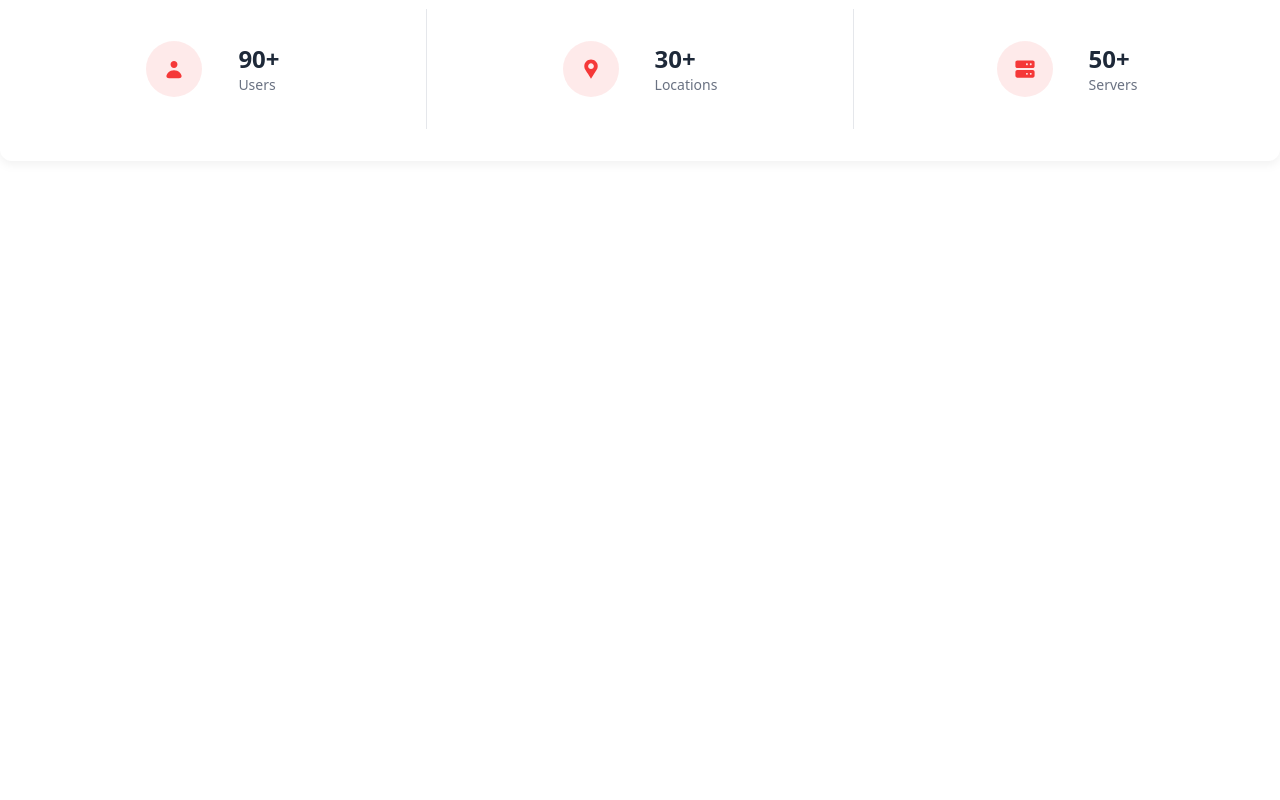
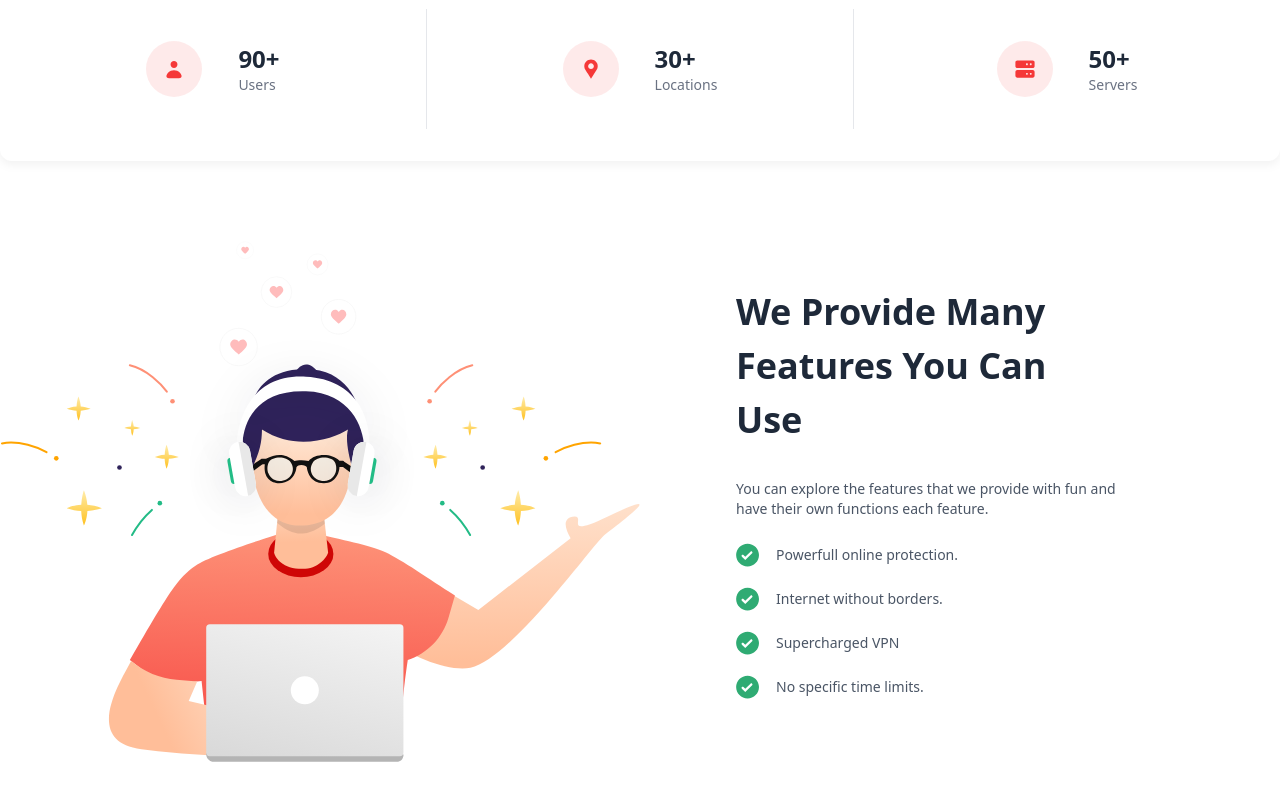
Before and after one commit to merko30/designtocode, a React (Vite) app: page /first in a window 1280 px wide. Shown: the part 680-1480 px from the top of the page. Built offline with nearby package versions, Linux system fonts and the light colour scheme.

Commit message:
feat: features section

```diff
--- /dev/null
+++ b/src/pages/First/Features.jsx
@@ -0,0 +1,35 @@
+const FEATURES = [
+  "Powerfull online protection.",
+  "Internet without borders.",
+  "Supercharged VPN",
+  "No specific time limits.",
+];
+
+const Features = () => (
+  <div className="container flex flex-col md:flex-row items-center text-center md:text-left gap-8 md:gap-0">
+    <img
+      src="/section_2.svg"
+      alt="computer-guy"
+      className="w-full h-auto flex-1 max-w-full md:max-w-1/2"
+    />
+    <div className="flex-1 md:ml-24 max-w-96">
+      <h2 className="text-4xl font-semibold text-gray-800 mb-8 leading-normal">
+        We Provide Many Features You Can Use
+      </h2>
+      <p className="text-gray-600 text-sm mb-6">
+        You can explore the features that we provide with fun and have their own
+        functions each feature.
+      </p>
+      <ul className="w-full flex flex-col pl-20 md:pl-0">
+        {FEATURES.map((feature, index) => (
+          <li key={index} className="flex items-center gap-4 mb-5">
+            <img src="/check.svg" alt="check" className="w-6 h-6" />
+            <p className="text-gray-600 text-sm">{feature}</p>
+          </li>
+        ))}
+      </ul>
+    </div>
+  </div>
+);
+
+export default Features;
--- a/src/pages/First/Statistics.jsx
+++ b/src/pages/First/Statistics.jsx
@@ -31,7 +31,7 @@ const Item = ({ icon: Icon, value, label }) => (
 );
 
 const Statistics = () => (
-  <div className="container px-4 sm:px-0">
+  <div className="container px-4 sm:px-0 pb-20">
     <div className="w-full gap-12 sm:gap-0 py-8 px-8 sm:px-0 flex flex-col sm:flex-row justify-between bg-white rounded-xl drop-shadow-[0_4px_4px_rgba(0,0,0,0.05)]">
       {ITEMS.map((item) => (
         <Item {...item} />
--- a/src/pages/First/index.jsx
+++ b/src/pages/First/index.jsx
@@ -1,6 +1,7 @@
 import Header from "./Header";
 import Hero from "./Hero";
 import Statistics from "./Statistics";
+import Features from "./Features";
 
 const First = () => {
   return (
@@ -8,6 +9,7 @@ const First = () => {
       <Header />
       <Hero />
       <Statistics />
+      <Features />
       <div className="py-80" />
     </>
   );
```
Also changed, not shown: public/check.svg (added).
